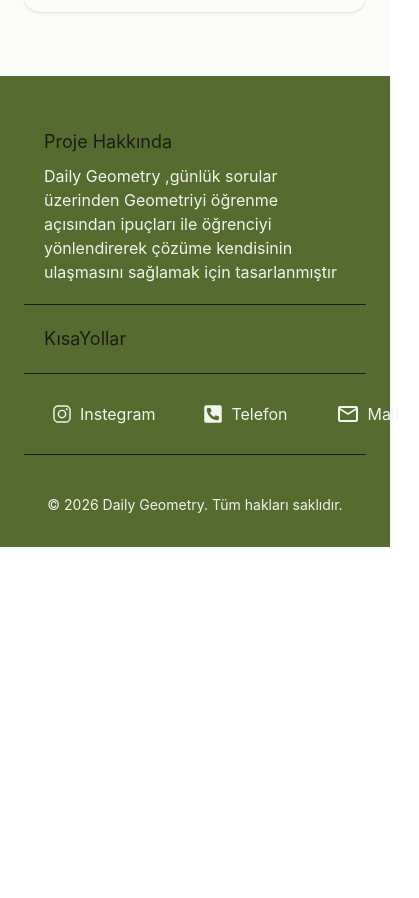
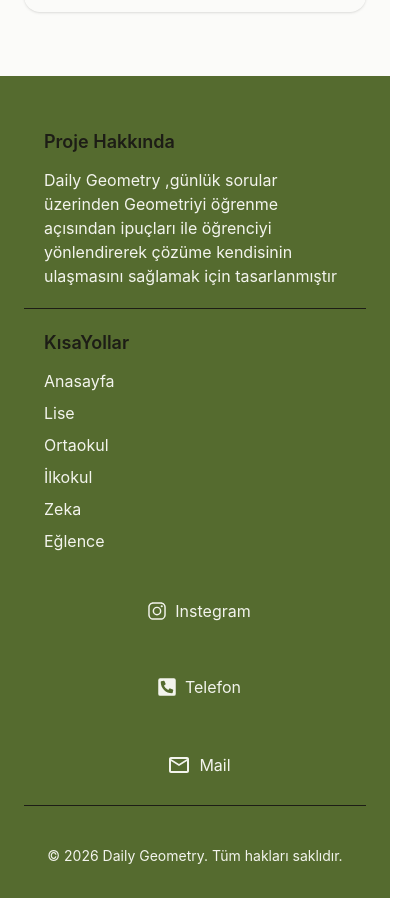
Before and after one commit to EsraTemiz/daily-geo, a React (Vite) app: page / in a window 390 px wide. Shown: the part 5163-6061 px from the top of the page, 419 px wide, since content can reach past the window. Before the commit the page ends 5710 px from the top, so only its background shows below. Built offline with nearby package versions, Linux system fonts and the light colour scheme.

Commit message:
footer bölümüne kısa yollar eklendi

```diff
--- a/src/components/Footer.jsx
+++ b/src/components/Footer.jsx
@@ -2,6 +2,7 @@ import React from 'react'
 import { IoLogoInstagram } from "react-icons/io5";
 import { FaPhoneSquareAlt } from "react-icons/fa";
 import { MdOutlineMail } from "react-icons/md";
+import { Link } from 'react-router-dom';
 const Footer = () => {
 
   return (
@@ -11,30 +12,40 @@ const Footer = () => {
       <div className= 'container  mx-auto px-6 py-8 '>
         {/* proje Hakkında */}
      <div className='p-5 border-b border-olive-900'>
-      <h3 className='text-olive-900 text-lg mb-2'>Proje Hakkında</h3>
+      <h3 className='text-olive-900 text-lg font-semibold mb-3'>Proje Hakkında</h3>
         <p>Daily Geometry ,günlük sorular üzerinden Geometriyi öğrenme açısından ipuçları ile öğrenciyi yönlendirerek çözüme kendisinin ulaşmasını sağlamak için tasarlanmıştır</p>
      </div>
        {/* Kısayollar */}
-     <div className='p-5 border-b border-olive-900'>
-      <h3 className='text-olive-900 text-lg'>KısaYollar</h3>
-     </div>
+
+     <div className='p-5 '>
+      <h3 className='text-olive-900 text-lg  font-semibold mb-3 '>KısaYollar</h3>
+
+      <div className='flex flex-col gap-2'>
+          <Link to="/" className='hover:text-olive-900 transition-colors duration-200'>Anasayfa</Link>
+          <Link to="/lise" className='hover:text-olive-900 transition-colors duration-200'>Lise</Link>
+          <Link to="/ortaokul" className='hover:text-olive-900 transition-colors duration-200'>Ortaokul</Link>
+          <Link to="/ilkokul" className='hover:text-olive-900 transition-colors duration-200'>İlkokul</Link>
+          <Link to="/zeka" className='hover:text-olive-900 transition-colors duration-200'>Zeka</Link>
+          <Link to="/eglence" className='hover:text-olive-900 transition-colors duration-200'>Eğlence</Link>
+        </div>
+      </div>
      {/* İletişim Bilgileri */}
-    <div className=' flex justify-evenly items-center  border-b border-olive-900 '>
+    <div className=' flex flex-col md:flex-row justify-evenly items-center  border-b border-olive-900 '>
   <div className='p-5 flex items-center'>
-    <a href="#">
-      <IoLogoInstagram className='m-2 size-5  hover:text-olive-900' />
+    <a href="https://www.instagram.com/temiz_esraa/" target="_blank" rel="noopener noreferrer">
+      <IoLogoInstagram className='m-2 size-5 hover:text-olive-900' />
     </a>
     <p>Instegram</p>
   </div>
   <div className='p-5 flex items-center'>
     <a href="">
-     <FaPhoneSquareAlt className='m-2 size-5   hover:text-olive-900' />
+     <FaPhoneSquareAlt className='m-2 size-5 hover:text-olive-900' />
     </a>
   <p>Telefon</p>
   </div>
   <div className='p-5 flex items-center'>
-    <a href="">
-     <MdOutlineMail className='m-2 size-6   hover:text-olive-900' />
+    <a href="mailto:esratemizz@hotmail.com">
+     <MdOutlineMail className='m-2 size-6 hover:text-olive-900' />
     </a>
 
   <p>Mail</p>
--- a/src/components/SoruAnalizi.jsx
+++ b/src/components/SoruAnalizi.jsx
@@ -7,12 +7,12 @@ export default function SoruAnalizi({title,image,hints,solutionImage}) {
   const [isSolveOpen,setisSolveOpen]=useState(false);
 
   return (
-   <div className="grid md:grid-cols-2 ">
+   <div className="grid md:grid-cols-2 mb-0.5 ">
     <div className="max-w-xl mx-auto p-6 pb-10">
       <h2 className="text-2xl font-bold mb-4">
      {title}- Soru Analizi
       </h2>
-      <div className="relative border rounded-lg overflow-hidden shadow-lg ">
+      <div className="relative border rounded-lg overflow-hidden shadow-lg  ">
         <img
           src={image}
           alt={title}
```
